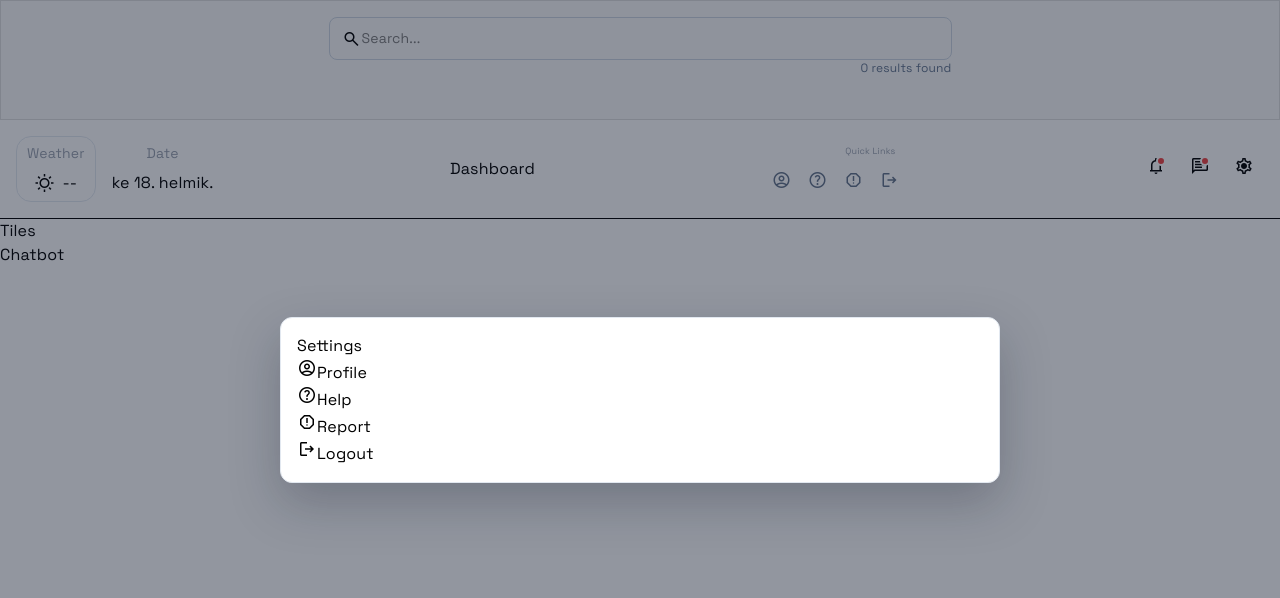
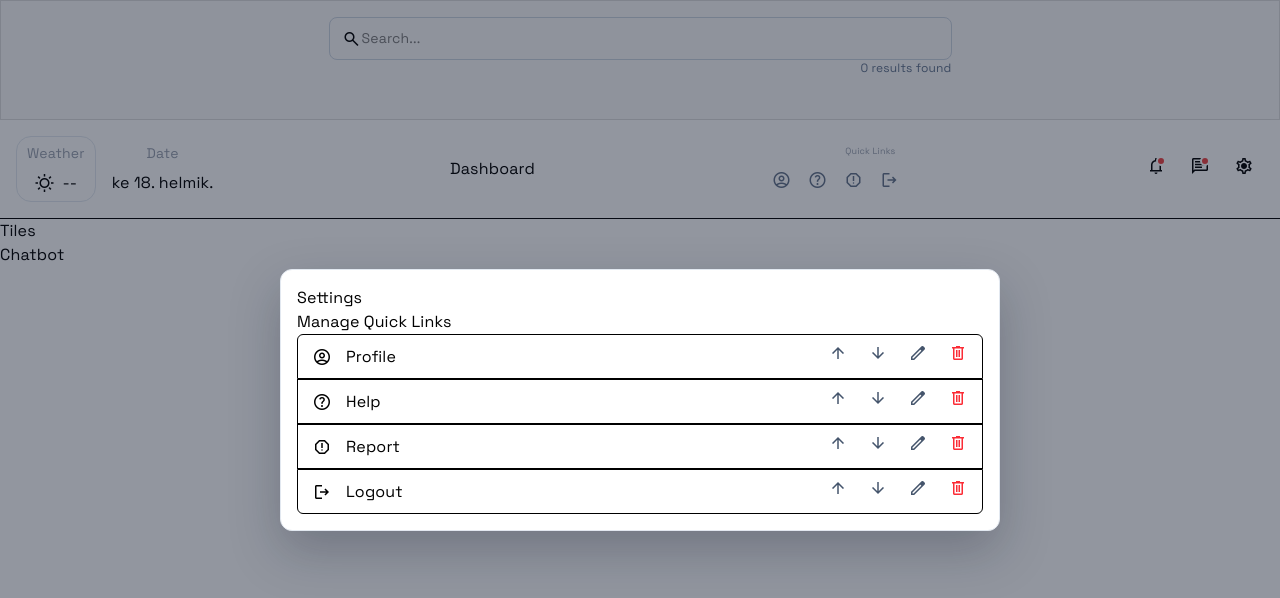
Before and after one commit to B9R9/dashboard-quasar, a React (Vite) app in the folder react-app/: page / in a window 1280 px wide. Both pictures are taken after a click on the element "settings". Shown: the top 598 px of the page. Built offline with nearby package versions, Linux system fonts and the light colour scheme; no server answers.

Commit message:
Add QuickLinksRow component and update SettingsQuickLinks to use it for rendering quick links

```diff
--- /dev/null
+++ b/react-app/src/modules/header/components/QuickLinksRow.jsx
@@ -0,0 +1,35 @@
+export default function QuickLinksRow({ name, icon, isFirst, isLast }) {
+  const radiusClass = isFirst ? 'rounded-t-md' : isLast ? 'rounded-b-md' : 'rounded-none'
+  return (
+    <div
+      className={`grid grid-cols-[32px_minmax(0,1fr)_32px_32px_32px_32px] items-center gap-2 p-2 border ${radiusClass}`}
+    >
+      <span className="material-symbols-outlined justify-self-center" aria-hidden>
+        {icon}
+      </span>
+
+      <p className="m-0 truncate">{name}</p>
+
+      <button className="justify-self-center text-slate-600">
+        <span className="material-symbols-outlined" aria-hidden>
+          arrow_upward
+        </span>
+      </button>
+      <button className="justify-self-center text-slate-600">
+        <span className="material-symbols-outlined" aria-hidden>
+          arrow_downward
+        </span>
+      </button>
+      <button className="justify-self-center text-slate-600">
+        <span className="material-symbols-outlined" aria-hidden>
+          edit
+        </span>
+      </button>
+      <button className="justify-self-center text-red-500">
+        <span className="material-symbols-outlined" aria-hidden>
+          delete
+        </span>
+      </button>
+    </div>
+  )
+}
--- a/react-app/src/modules/header/components/SettingsQuickLinks.jsx
+++ b/react-app/src/modules/header/components/SettingsQuickLinks.jsx
@@ -1,15 +1,22 @@
 import useQuickLinksStore from '../../../stores/quickLinks.store'
+
+import QuickLinksRow from './QuickLinksRow'
 
 export default function SettingsQuickLinks() {
   const { quickLinks: storeQuickLinks } = useQuickLinksStore()
 
   return (
     <div className="settings-quick-links">
-      {storeQuickLinks.map((link) => (
-        <div key={link.id} className="settings-quick-link">
-          <span className="material-symbols-outlined">{link.icon}</span>
-          <span>{link.name}</span>
-        </div>
+      <h3 className="settings-quick-links__title">Manage Quick Links</h3>
+
+      {storeQuickLinks.map((link, index) => (
+        <QuickLinksRow
+          key={link.id}
+          name={link.name}
+          icon={link.icon}
+          isFirst={index === 0}
+          isLast={index === storeQuickLinks.length - 1}
+        />
       ))}
     </div>
   )
```
